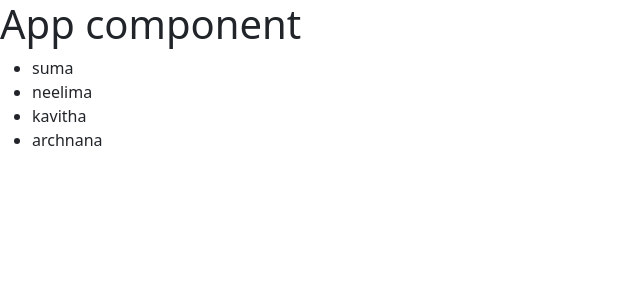
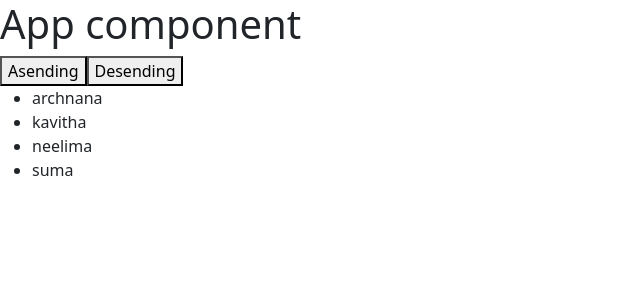
Before and after one commit to Devulpally-Sindhu/loading-spinner, an Angular app: page / in a window 1280 px wide. Shown: the top 300 px of the page, without its empty margins (0-640 px from the left). Built offline with nearby package versions, Linux system fonts and the light colour scheme.

Commit message:
changes-on-custom-pipes-woth -order

```diff
--- a/src/app/app.component.html
+++ b/src/app/app.component.html
@@ -1,5 +1,6 @@
 <h1>App component</h1>
-
+<button (click)="setOrder('a')">Asending</button>
+<button (click)="setOrder('d')">Desending</button>
 <ul>
-  <li *ngFor="let x of students | sort:'d'">{{x}}</li>
+  <li *ngFor="let x of students | slice:0:4 | sort:order">{{x}}</li>
 </ul>
--- a/src/app/app.component.ts
+++ b/src/app/app.component.ts
@@ -8,7 +8,14 @@ import { Component } from '@angular/core';
 export class AppComponent {
   title = 'loading-spinner';
 
- students:any=['kavitha','suma','archnana','neelima']
+ students:any=['kavitha','suma','archnana','neelima','rohit','uma','suma','ravi','raju','sanvi','hanu'];
+ order='a';
+
+ setOrder(x:any){
+  this.order=x
+
+ }
+
 
 
 
```
